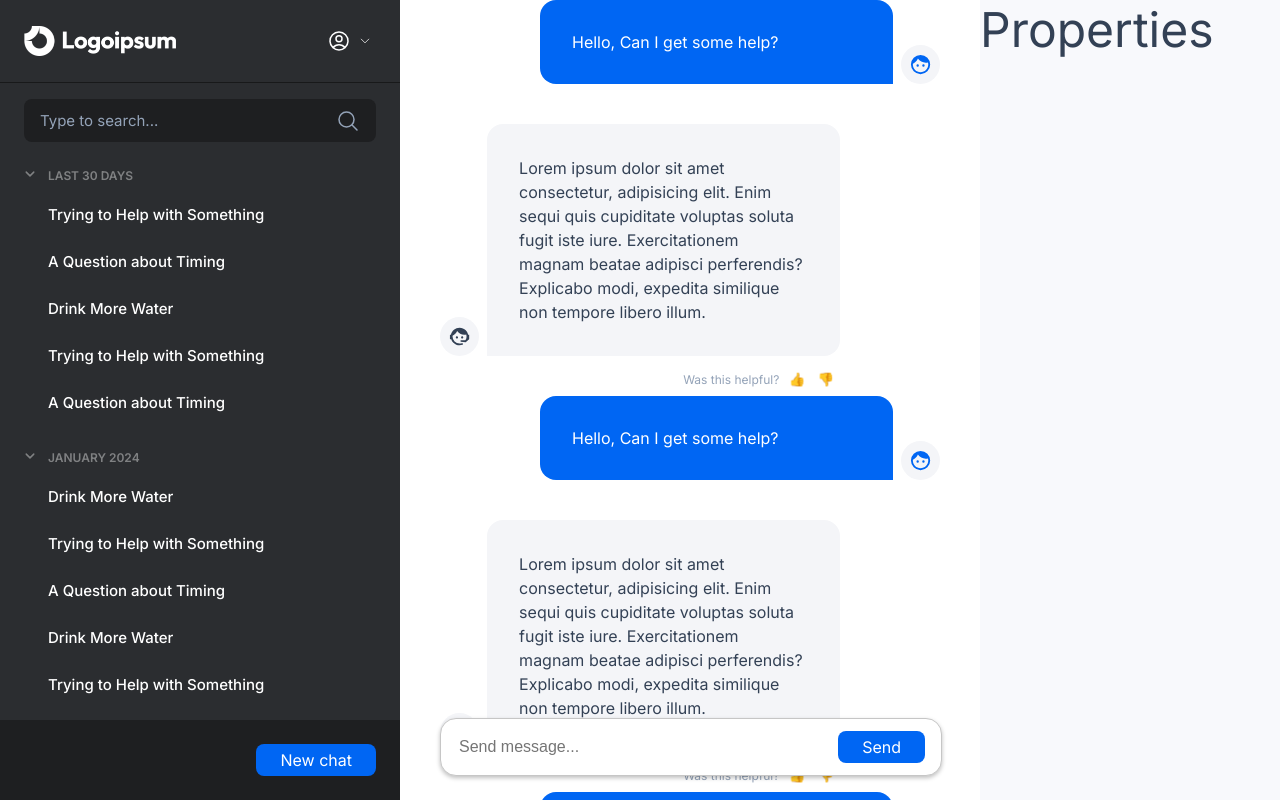
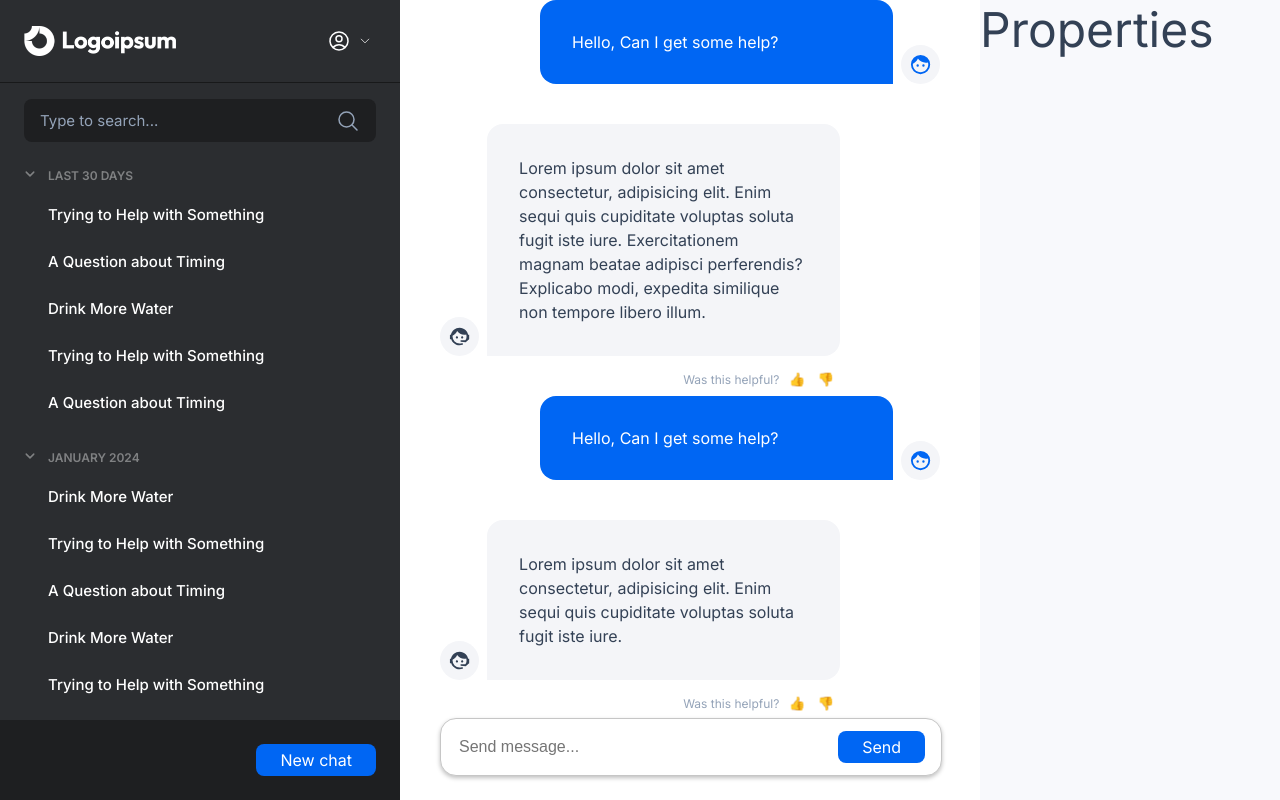
Before and after one commit to ZeevRispler/react-app, a React (Vite) app: page / in a window 1280 px wide. Built offline with nearby package versions, Linux system fonts and the light colour scheme.

Commit message:
Update Chat.jsx

```diff
--- a/src/Chat.jsx
+++ b/src/Chat.jsx
@@ -10,11 +10,7 @@ const Chat = (props) => {
             <Bubble content="Hello, Can I get some help?" />
             <Bubble content="Lorem ipsum dolor sit amet consectetur, adipisicing elit. Enim sequi quis cupiditate voluptas soluta fugit iste iure. Exercitationem magnam beatae adipisci perferendis? Explicabo modi, expedita similique non tempore libero illum." bot />
             <Bubble content="Hello, Can I get some help?" />
-            <Bubble content="Lorem ipsum dolor sit amet consectetur, adipisicing elit. Enim sequi quis cupiditate voluptas soluta fugit iste iure. Exercitationem magnam beatae adipisci perferendis? Explicabo modi, expedita similique non tempore libero illum." bot />
-            <Bubble content="Hello, Can I get some help?" />
-            <Bubble content="Lorem ipsum dolor sit amet consectetur, adipisicing elit. Enim sequi quis cupiditate voluptas soluta fugit iste iure. Exercitationem magnam beatae adipisci perferendis? Explicabo modi, expedita similique non tempore libero illum." bot />
-            <Bubble content="Hello, Can I get some help?" />
-            <Bubble content="Lorem ipsum dolor sit amet consectetur, adipisicing elit. Enim sequi quis cupiditate voluptas soluta fugit iste iure. Exercitationem magnam beatae adipisci perferendis? Explicabo modi, expedita similique non tempore libero illum." bot />
+            <Bubble content="Lorem ipsum dolor sit amet consectetur, adipisicing elit. Enim sequi quis cupiditate voluptas soluta fugit iste iure." bot />
 
             <Message />
         </div>
```
